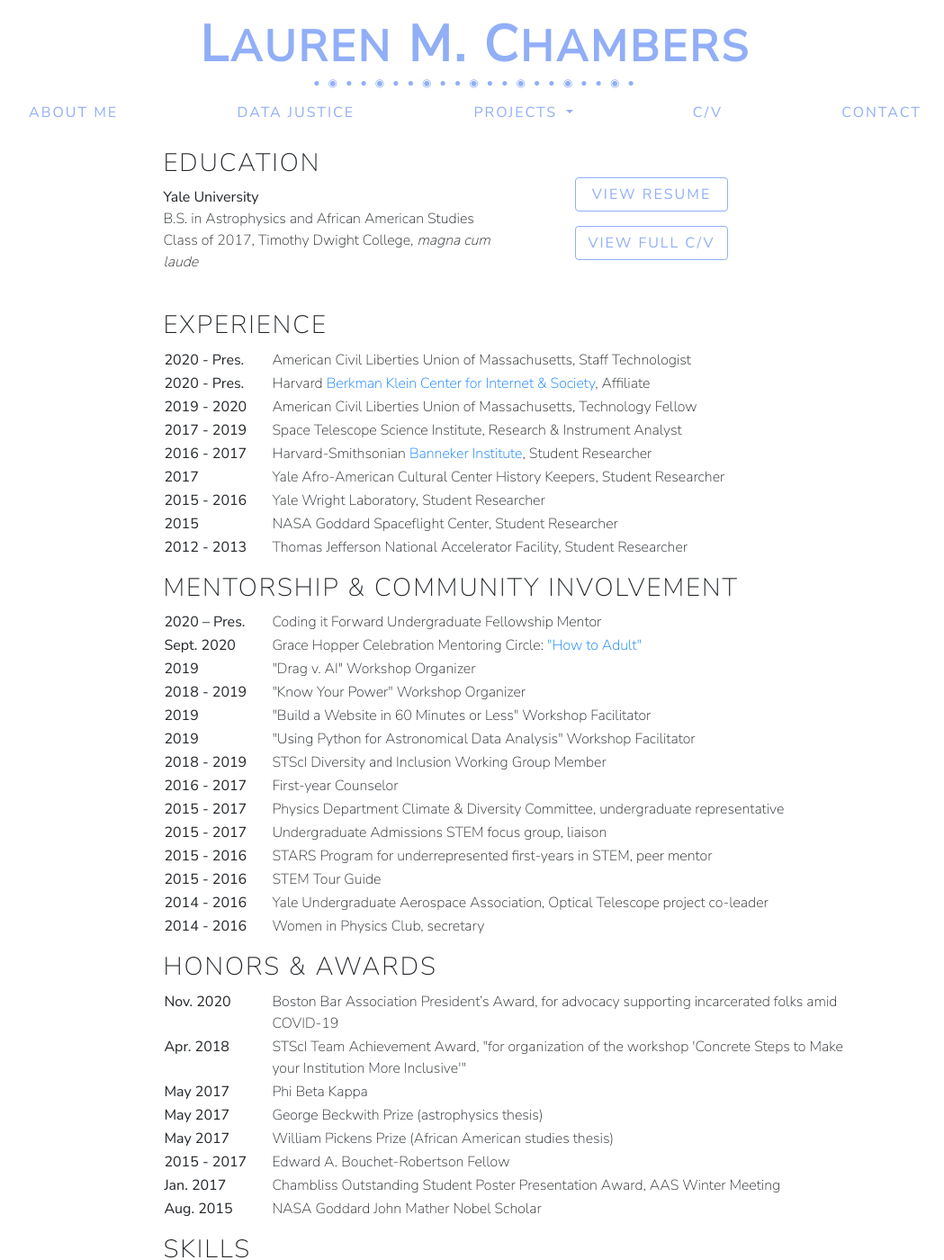
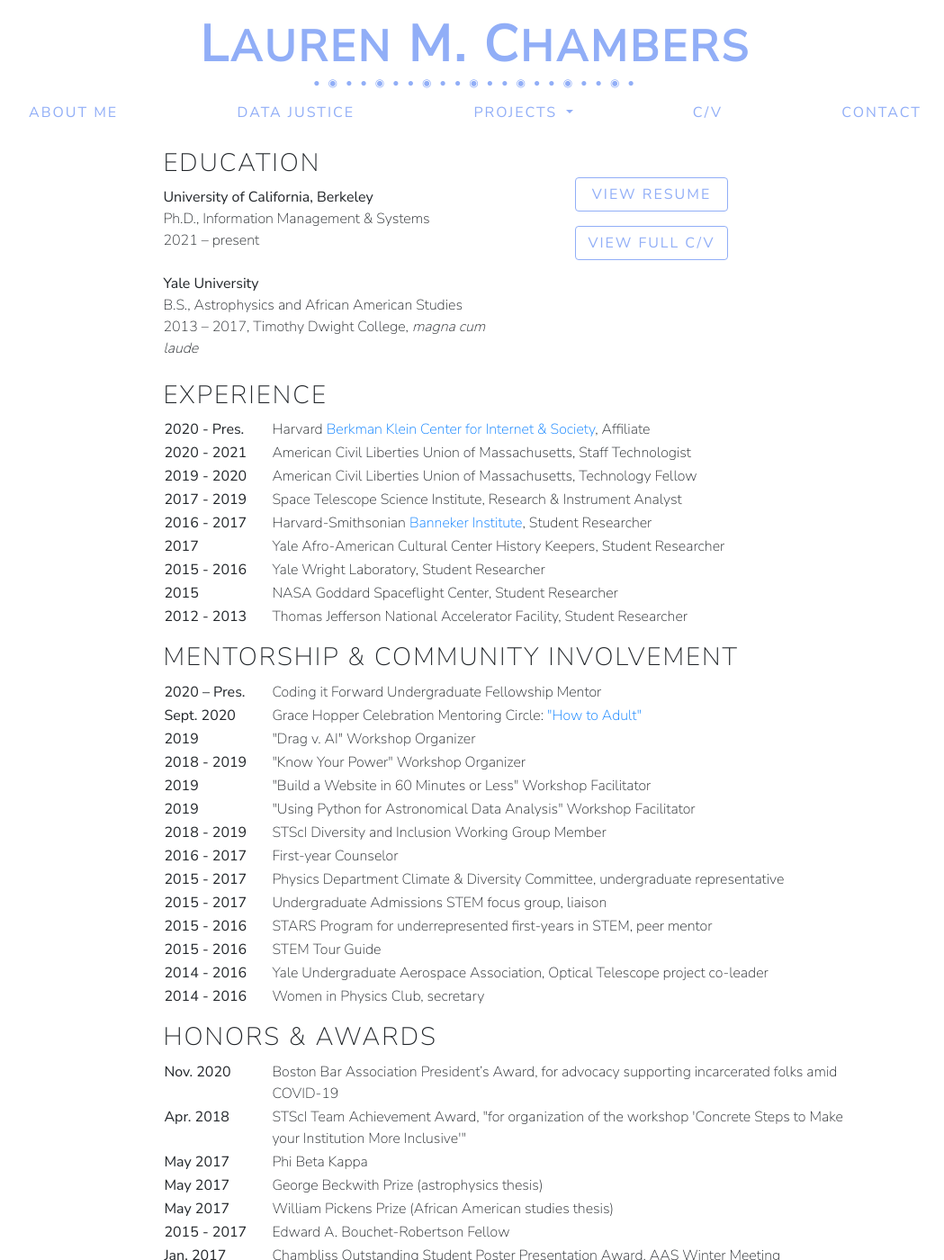
Before and after one commit to smhurwitz/smhurwitz.github.io, a Jekyll site: the page built from cv.html, in a window 1280 px wide and 1400 px high. Shown: the whole window at 90% size, without its empty margins (112-1161 px from the left). Built offline with Jekyll 4.4.1, drawn with Linux system fonts in a browser that asks for light colours; nearby versions of some CDN libraries; some of the changed text lies outside the part shown.

Commit message:
Update after move to Berkeley

```diff
--- a/cv.html
+++ b/cv.html
@@ -13,9 +13,13 @@
 
     <div class="col-md-6 mx-5 my-3">
       <h3>EDUCATION</h3>
+      <b>University of California, Berkeley</b></br>
+      Ph.D., Information Management & Systems</br>
+      2021 – present</br></br>
+
       <b>Yale University</b></br>
-      B.S. in Astrophysics and African American Studies</br>
-      Class of 2017, Timothy Dwight College, <i>magna cum laude</i>
+      B.S., Astrophysics and African American Studies</br>
+      2013 – 2017, Timothy Dwight College, <i>magna cum laude</i>
     </div>
 
     <div class="col-md-3 my-5 text-center d-none d-sm-block">
@@ -28,11 +32,11 @@
       <table>
         <tr>
           <td><b>2020 - Pres.</b></td>
-          <td>American Civil Liberties Union of Massachusetts, Staff Technologist</td>
+          <td>Harvard <a href="https://cyber.harvard.edu/">Berkman Klein Center for Internet & Society</a>, Affiliate</td>
         </tr>
         <tr>
-          <td><b>2020 - Pres.</b></td>
-          <td>Harvard <a href="https://cyber.harvard.edu/">Berkman Klein Center for Internet & Society</a>, Affiliate</td>
+          <td><b>2020 - 2021</b></td>
+          <td>American Civil Liberties Union of Massachusetts, Staff Technologist</td>
         </tr>
         <tr>
           <td><b>2019 - 2020</b></td>
--- a/datajustice.html
+++ b/datajustice.html
@@ -66,6 +66,7 @@
           <li>Public Sphere Project's <a href="http://www.publicsphereproject.org/civic_organizations" target="_blank">List of 75+ Orgs & Groups</a></li>
           <li><a href="https://www.usds.gov/" target="_blank">United States Digital Service</a></li>
           <li><a href="https://www.upturn.org/" target="_blank">Upturn</a></li>
+          <li><a href="https://80000hours.org/" target="_blank">80,000 Hours</a></li>
         </ul>
       </div>
 
@@ -157,4 +158,4 @@
 
 </main>
 
-<footer>Updated May 6, 2021</footer>
+<footer>Updated August 16, 2021</footer>
```
Also changed, not shown: other parts of cv.html (+1 -1 lines), index.html (+6 -6 lines).
